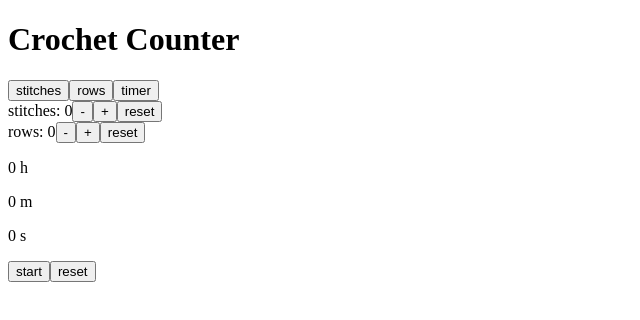
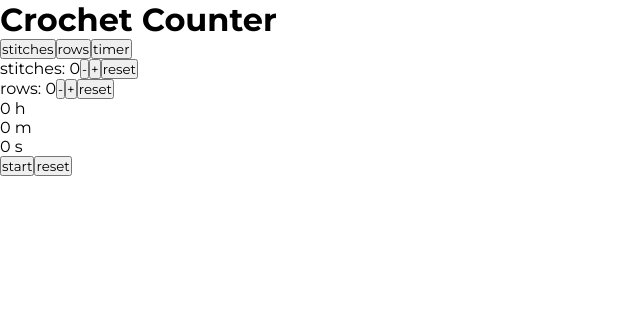
Before and after one commit to SafiaKhalid/crochet-counter, a React (Vite) app: page / in a window 1280 px wide. Shown: the top 320 px of the page, without its empty margins (0-640 px from the left). Built offline with nearby package versions, Linux system fonts and the light colour scheme.

Commit message:
Universal styling

```diff
--- a/index.html
+++ b/index.html
@@ -3,6 +3,13 @@
   <head>
     <meta charset="UTF-8" />
     <link rel="icon" type="image/svg+xml" href="/vite.svg" />
+
+    <link rel="preconnect" href="https://fonts.googleapis.com" />
+    <link rel="preconnect" href="https://fonts.gstatic.com" crossorigin />
+    <link
+      href="https://fonts.googleapis.com/css2?family=Montserrat:ital,wght@0,100..900;1,100..900&display=swap"
+      rel="stylesheet"
+    />
     <meta name="viewport" content="width=device-width, initial-scale=1.0" />
     <title>Crochet Counter</title>
   </head>
--- a/src/App.css
+++ b/src/App.css
@@ -0,0 +1,6 @@
+* {
+    margin: 0;
+    padding: 0;
+    box-sizing: border-box;
+    font-family: "Montserrat", sans-serif;
+}
```
